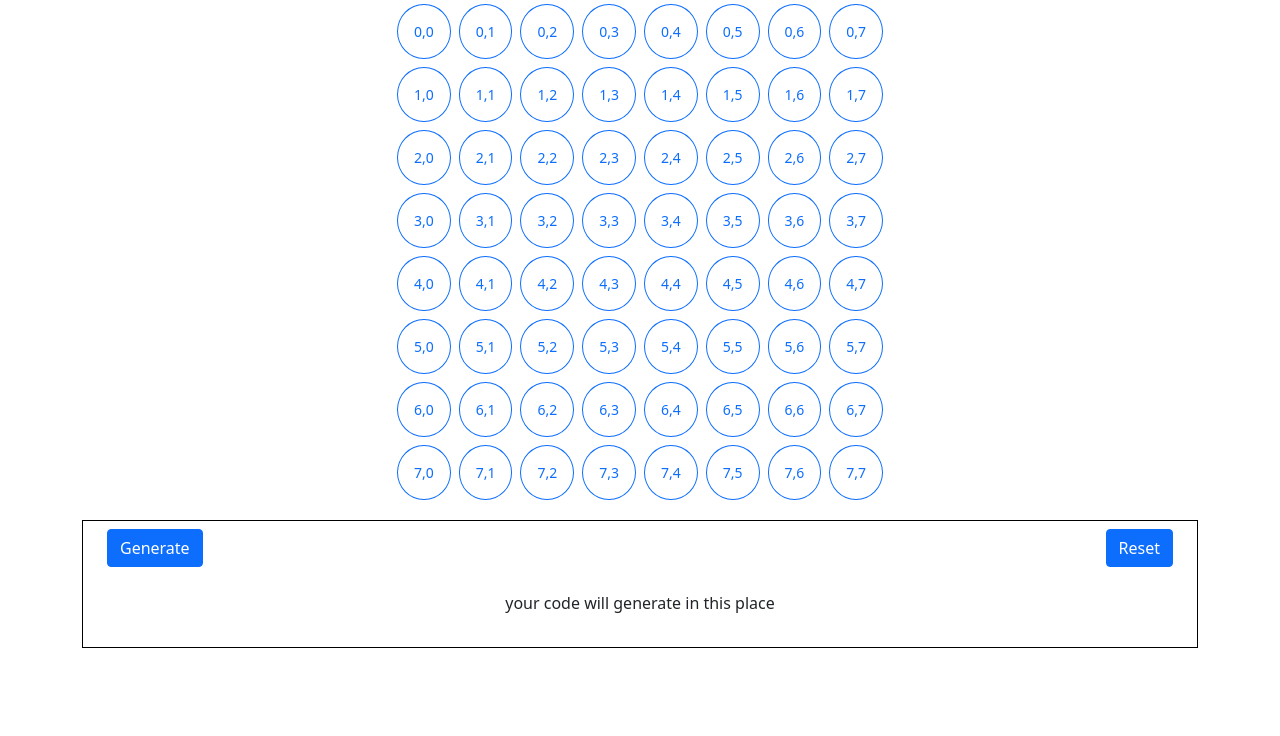
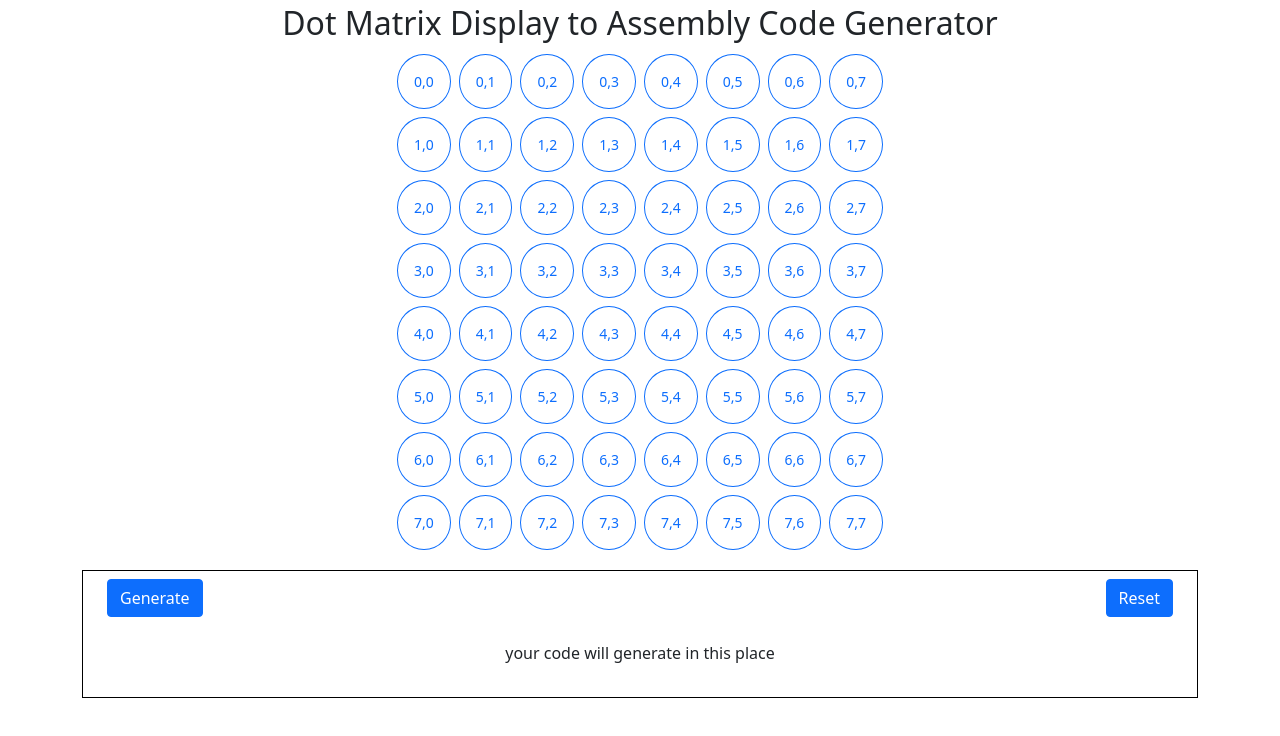
Before and after one commit to Mahbub96/dot_matrix, a plain HTML site: page index.html in a window 1280 px wide. Drawn offline with nearby package versions, Linux system fonts and the light colour scheme.

Commit message:
final deployment

```diff
--- a/index.html
+++ b/index.html
@@ -16,7 +16,10 @@
     <title>Dot Matrix for Microprocessor</title>
   </head>
   <body>
-    <div class="container">
+    <div class="container my-lg-1 my-md-3 my-sm-5">
+      <h2 class="heading text-center">
+        Dot Matrix Display to Assembly Code Generator
+      </h2>
       <div class="d-flex justify-content-center">
         <div class="display_panel"></div>
       </div>
```
